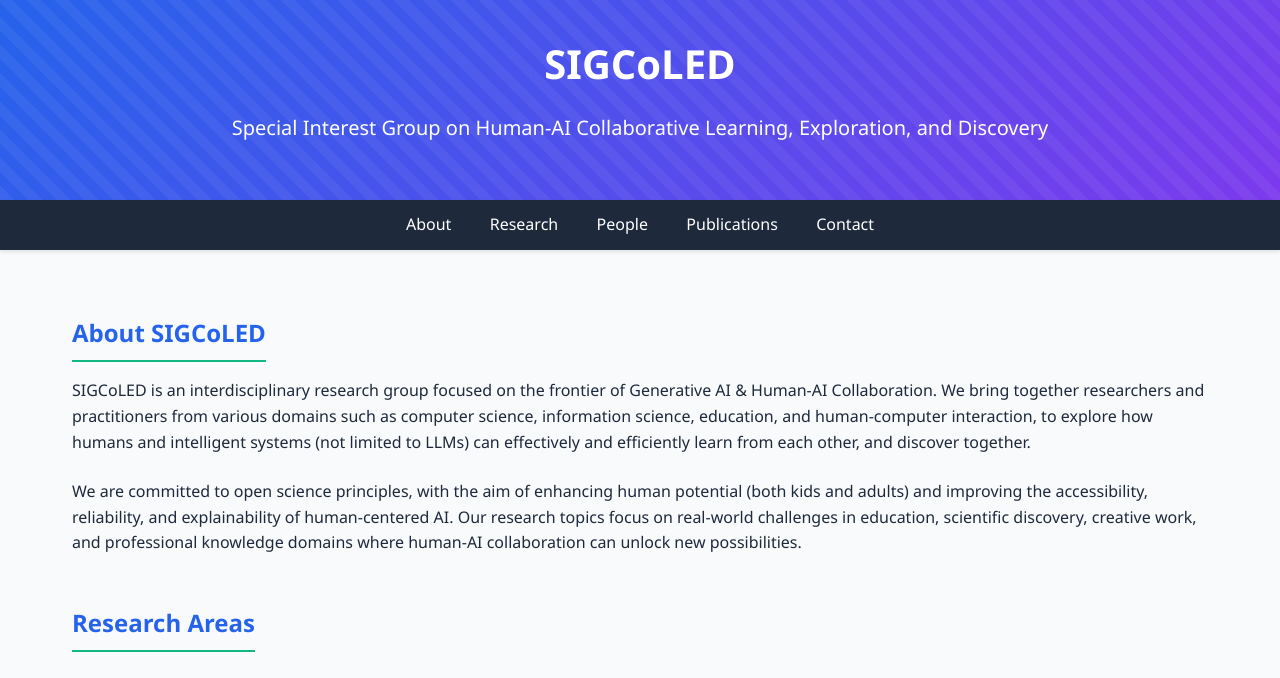
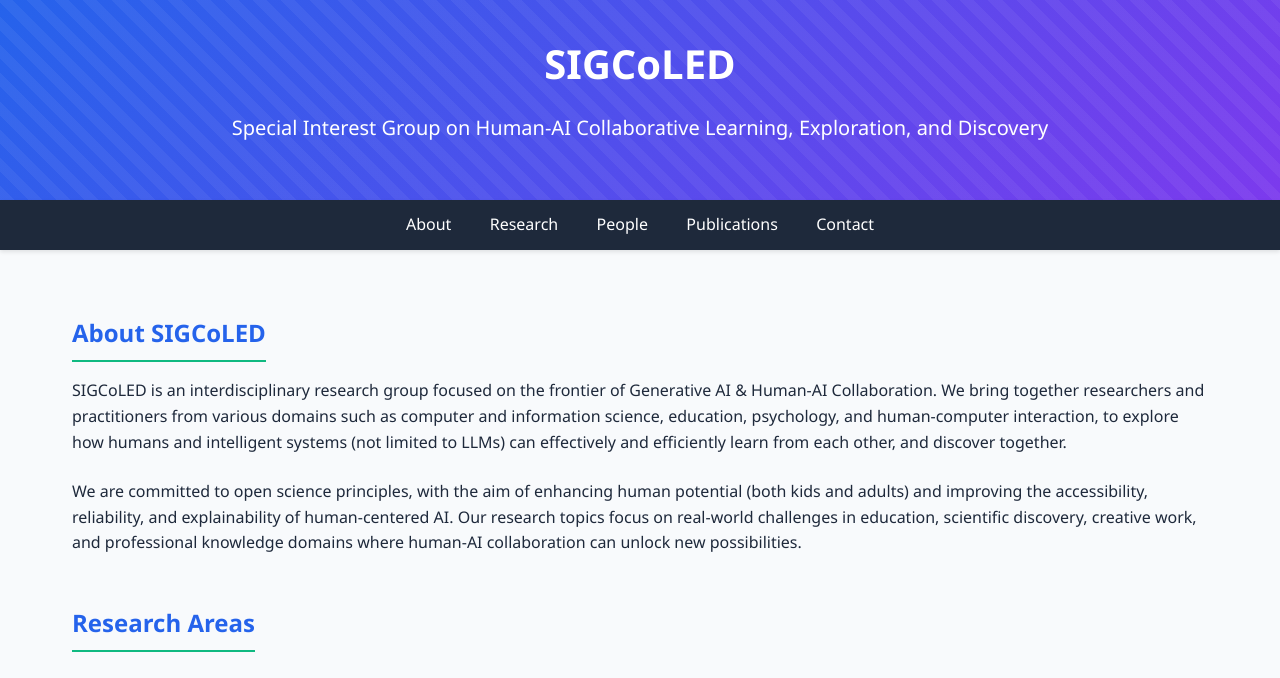
Before and after one commit to SIGCoLED/sigcoled.github.io, a plain HTML site: page index.html in a window 1280 px wide. Shown: the top 678 px of the page. Drawn offline with Linux system fonts and the light colour scheme.

Commit message:
Update index.html

```diff
--- a/index.html
+++ b/index.html
@@ -37,7 +37,7 @@
     <section id="about">
       <h2>About SIGCoLED</h2>
       <p>
-        SIGCoLED is an interdisciplinary research group focused on the frontier of Generative AI & Human-AI Collaboration. We bring together researchers and practitioners from various domains such as computer science, information science, education, and human-computer interaction, to explore how humans and intelligent systems (not limited to LLMs) can effectively and efficiently learn from each other, and discover together.
+        SIGCoLED is an interdisciplinary research group focused on the frontier of Generative AI & Human-AI Collaboration. We bring together researchers and practitioners from various domains such as computer and information science, education, psychology, and human-computer interaction, to explore how humans and intelligent systems (not limited to LLMs) can effectively and efficiently learn from each other, and discover together.
       </p>
       <p>
         We are committed to open science principles, with the aim of enhancing human potential (both kids and adults) and improving the accessibility, reliability, and explainability of human-centered AI. Our research topics focus on real-world challenges in education, scientific discovery, creative work, and professional knowledge domains where human-AI collaboration can unlock new possibilities.
```
